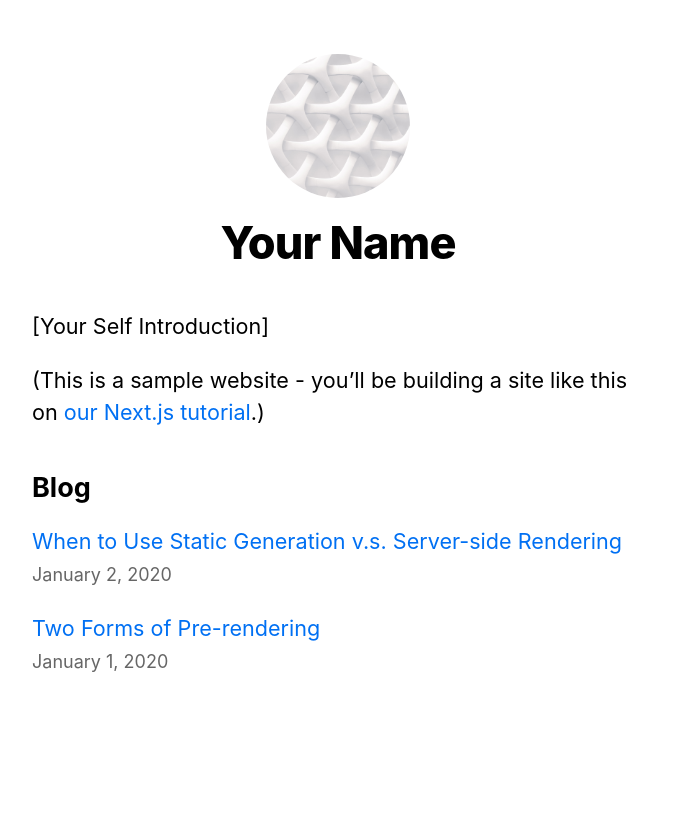
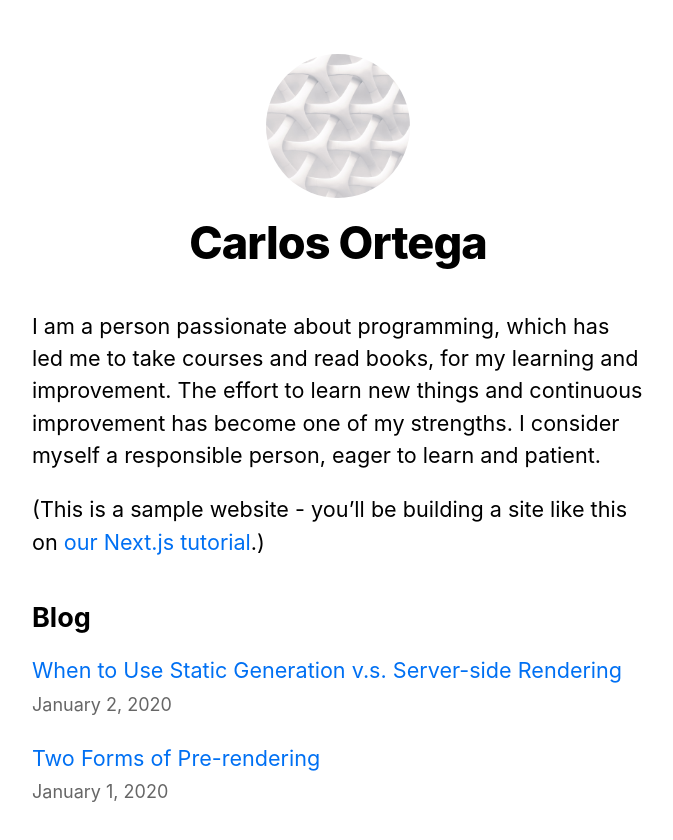
Before and after one commit to carlos0318/nextjs-blog, a Next.js app: page / in a window 1280 px wide. Shown: the top 840 px of the page, without its empty margins (302-975 px from the left). Before the commit the page ends 800 px from the top, so only its background shows below. Built offline with nearby package versions, Linux system fonts and the light colour scheme.

Commit message:
API Routes

```diff
--- a/components/layout.js
+++ b/components/layout.js
@@ -4,7 +4,7 @@ import styles from "./layout.module.css";
 import utilStyles from "../styles/utils.module.css";
 import Link from "next/link";
 
-const name = "Your Name";
+const name = "Carlos Ortega";
 export const siteTitle = "Next.js Sample Website";
 
 export default function Layout({ children, home }) {
--- /dev/null
+++ b/pages/api/hello.js
@@ -0,0 +1,3 @@
+export default function handler(req, res) {
+  res.status(200).json({ text: "Hello" });
+}
--- a/pages/index.js
+++ b/pages/index.js
@@ -12,7 +12,7 @@ export default function Home({ allPostsData }) {
         <title>{siteTitle}</title>
       </Head>
       <section className={utilStyles.headingMd}>
-        <p>[Your Self Introduction]</p>
+        <p>I am a person passionate about programming, which has led me to take courses and read books, for my learning and improvement. The effort to learn new things and continuous improvement has become one of my strengths. I consider myself a responsible person, eager to learn and patient.</p>
         <p>
           (This is a sample website - you’ll be building a site like this on{" "}
           <a href="https://nextjs.org/learn">our Next.js tutorial</a>.)
```
